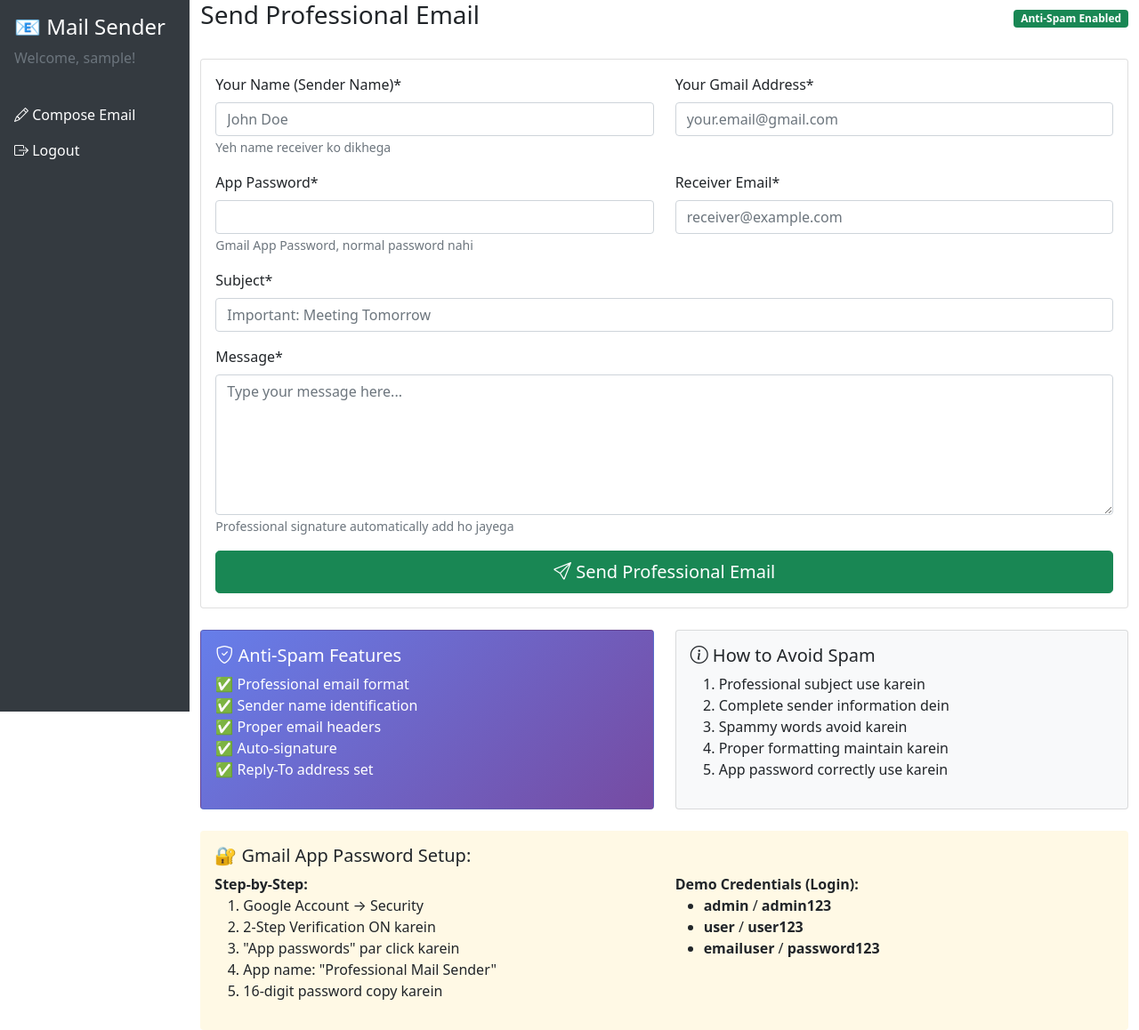
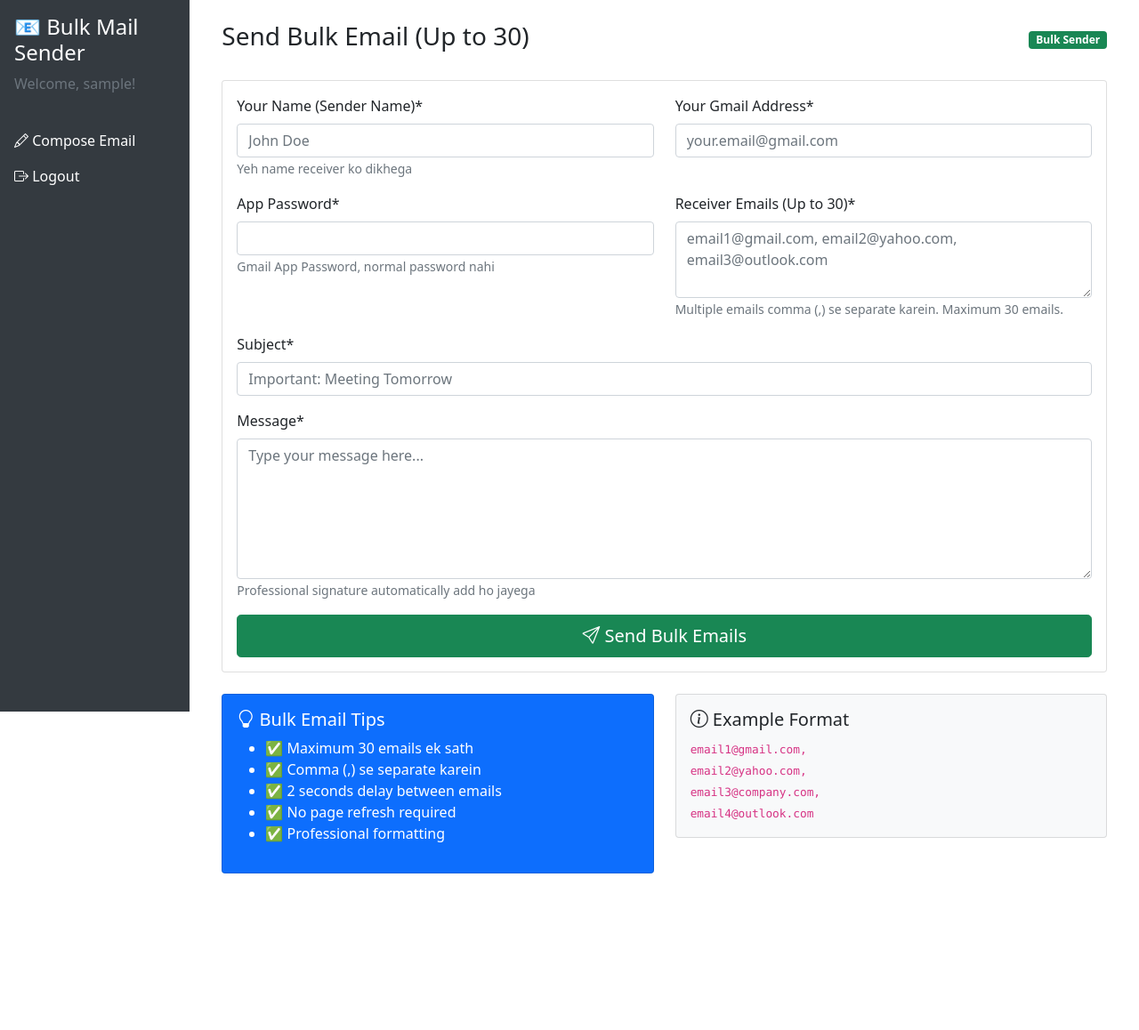
Before and after one commit to deepanshulodhi79-sudo/Deepanshu-s-, a Flask app: page /dashboard in a window 1280 px wide. Shown: the whole page at 89% size. After the commit the page ends 982 px from the top, so only its background shows below. Run offline with Flask 3, Linux system fonts and the light colour scheme; the visitor is signed in with stand-in values (Sample User, id 1).

Commit message:
Update dashboard.html

```diff
--- a/templates/dashboard.html
+++ b/templates/dashboard.html
@@ -11,7 +11,6 @@
         .sidebar .nav-link { color: white; }
         .sidebar .nav-link:hover { background: #495057; }
         .main-content { margin-left: 16.666667%; }
-        .spam-tips { background: linear-gradient(135deg, #667eea 0%, #764ba2 100%); color: white; }
 
         /* Popup Styles */
         .popup-overlay {
@@ -35,11 +34,24 @@
             border-radius: 15px;
             box-shadow: 0 20px 40px rgba(0,0,0,0.3);
             text-align: center;
-            min-width: 300px;
+            min-width: 400px;
+            max-width: 90%;
+            max-height: 80vh;
+            overflow-y: auto;
         }
         .popup-success { border-left: 5px solid #28a745; }
         .popup-error { border-left: 5px solid #dc3545; }
         .popup-icon { font-size: 3rem; margin-bottom: 1rem; }
+        .email-result {
+            text-align: left;
+            max-height: 200px;
+            overflow-y: auto;
+            background: #f8f9fa;
+            padding: 10px;
+            border-radius: 5px;
+            font-size: 0.9em;
+        }
+        .progress { height: 10px; }
     </style>
 </head>
 <body>
@@ -47,9 +59,18 @@
     <div class="popup-overlay" id="popupOverlay">
         <div class="popup-content" id="popupContent">
             <div class="popup-icon" id="popupIcon">📧</div>
-            <h4 id="popupTitle">Success</h4>
-            <p id="popupMessage">Email sent successfully!</p>
-            <button class="btn btn-primary mt-3" onclick="closePopup()">OK</button>
+            <h4 id="popupTitle">Sending Emails</h4>
+            <p id="popupMessage">Please wait...</p>
+
+            <!-- Progress Bar -->
+            <div class="progress mt-3 mb-3" id="progressBar" style="display: none;">
+                <div class="progress-bar progress-bar-striped progress-bar-animated" role="progressbar" style="width: 0%"></div>
+            </div>
+
+            <!-- Results -->
+            <div class="email-result mt-3" id="emailResults" style="display: none;"></div>
+
+            <button class="btn btn-primary mt-3" onclick="closePopup()" id="closeButton" style="display: none;">OK</button>
         </div>
     </div>
 
@@ -58,11 +79,11 @@
             <!-- Sidebar -->
             <div class="col-md-3 col-lg-2 sidebar p-0">
                 <div class="p-3">
-                    <h4>📧 Mail Sender</h4>
+                    <h4>📧 Bulk Mail Sender</h4>
                     <p class="text-muted">Welcome, {{ username }}!</p>
                 </div>
                 <nav class="nav flex-column">
-                    <a class="nav-link active" href="#compose" data-bs-toggle="tab">
+                    <a class="nav-link active" href="#compose">
                         <i class="bi bi-pencil"></i> Compose Email
                     </a>
                     <a class="nav-link" href="{{ url_for('logout') }}">
@@ -73,11 +94,10 @@
 
             <!-- Main Content -->
             <div class="col-md-9 col-lg-10 main-content">
-                <div class="tab-content">
-                    <div class="tab-pane fade show active" id="compose">
+                <div class="p-4">
                     <div class="d-flex justify-content-between align-items-center mb-4">
-                            <h3>Send Professional Email</h3>
-                            <span class="badge bg-success">Anti-Spam Enabled</span>
+                        <h3>Send Bulk Email (Up to 30)</h3>
+                        <span class="badge bg-success">Bulk Sender</span>
                     </div>
 
                     <div class="card">
@@ -102,8 +122,9 @@
                                         <small class="text-muted">Gmail App Password, normal password nahi</small>
                                     </div>
                                     <div class="col-md-6">
-                                            <label class="form-label">Receiver Email*</label>
-                                            <input type="email" class="form-control" name="receiver_email" required placeholder="receiver@example.com">
+                                        <label class="form-label">Receiver Emails (Up to 30)*</label>
+                                        <textarea class="form-control" name="receiver_email" rows="3" required placeholder="email1@gmail.com, email2@yahoo.com, email3@outlook.com"></textarea>
+                                        <small class="text-muted">Multiple emails comma (,) se separate karein. Maximum 30 emails.</small>
                                     </div>
                                 </div>
 
@@ -119,24 +140,24 @@
                                 </div>
 
                                 <button type="submit" class="btn btn-success btn-lg w-100">
-                                        <i class="bi bi-send"></i> Send Professional Email
+                                    <i class="bi bi-send"></i> Send Bulk Emails
                                 </button>
                             </form>
                         </div>
                     </div>
 
-                        <!-- Anti-Spam Tips -->
+                    <!-- Instructions -->
                     <div class="row mt-4">
                         <div class="col-md-6">
-                                <div class="card spam-tips">
+                            <div class="card bg-primary text-white">
                                 <div class="card-body">
-                                        <h5><i class="bi bi-shield-check"></i> Anti-Spam Features</h5>
-                                        <ul class="list-unstyled">
-                                            <li>✅ Professional email format</li>
-                                            <li>✅ Sender name identification</li>
-                                            <li>✅ Proper email headers</li>
-                                            <li>✅ Auto-signature</li>
-                                            <li>✅ Reply-To address set</li>
+                                    <h5><i class="bi bi-lightbulb"></i> Bulk Email Tips</h5>
+                                    <ul>
+                                        <li>✅ Maximum 30 emails ek sath</li>
+                                        <li>✅ Comma (,) se separate karein</li>
+                                        <li>✅ 2 seconds delay between emails</li>
+                                        <li>✅ No page refresh required</li>
+                                        <li>✅ Professional formatting</li>
                                     </ul>
                                 </div>
                             </div>
@@ -144,40 +165,13 @@
                         <div class="col-md-6">
                             <div class="card bg-light">
                                 <div class="card-body">
-                                        <h5><i class="bi bi-info-circle"></i> How to Avoid Spam</h5>
-                                        <ol>
-                                            <li>Professional subject use karein</li>
-                                            <li>Complete sender information dein</li>
-                                            <li>Spammy words avoid karein</li>
-                                            <li>Proper formatting maintain karein</li>
-                                            <li>App password correctly use karein</li>
-                                        </ol>
-                                    </div>
-                                </div>
-                            </div>
-                        </div>
-
-                        <!-- App Password Guide -->
-                        <div class="mt-4 p-3 bg-warning bg-opacity-10 rounded">
-                            <h5>🔐 Gmail App Password Setup:</h5>
-                            <div class="row">
-                                <div class="col-md-6">
-                                    <strong>Step-by-Step:</strong>
-                                    <ol>
-                                        <li>Google Account → Security</li>
-                                        <li>2-Step Verification ON karein</li>
-                                        <li>"App passwords" par click karein</li>
-                                        <li>App name: "Professional Mail Sender"</li>
-                                        <li>16-digit password copy karein</li>
-                                    </ol>
-                                </div>
-                                <div class="col-md-6">
-                                    <strong>Demo Credentials (Login):</strong>
-                                    <ul>
-                                        <li><strong>admin</strong> / <strong>admin123</strong></li>
-                                        <li><strong>user</strong> / <strong>user123</strong></li>
-                                        <li><strong>emailuser</strong> / <strong>password123</strong></li>
-                                    </ul>
+                                    <h5><i class="bi bi-info-circle"></i> Example Format</h5>
+                                    <code style="font-size: 0.8em;">
+                                        email1@gmail.com,<br>
+                                        email2@yahoo.com,<br>
+                                        email3@company.com,<br>
+                                        email4@outlook.com
+                                    </code>
                                 </div>
                             </div>
                         </div>
@@ -190,16 +184,30 @@
     <script src="https://cdn.jsdelivr.net/npm/bootstrap@5.1.3/dist/js/bootstrap.bundle.min.js"></script>
     <script>
         // Popup Functions
-        function showPopup(title, message, isSuccess) {
+        function showPopup(title, message, isSuccess, details = null) {
             const popup = document.getElementById('popupOverlay');
             const content = document.getElementById('popupContent');
             const icon = document.getElementById('popupIcon');
             const popupTitle = document.getElementById('popupTitle');
             const popupMessage = document.getElementById('popupMessage');
+            const resultsDiv = document.getElementById('emailResults');
+            const closeBtn = document.getElementById('closeButton');
+            const progressBar = document.getElementById('progressBar');
 
             // Set content
             popupTitle.textContent = title;
             popupMessage.textContent = message;
+
+            // Hide progress bar for final result
+            progressBar.style.display = 'none';
+
+            // Show details if available
+            if (details && details.length > 0) {
+                resultsDiv.style.display = 'block';
+                resultsDiv.innerHTML = '<strong>Detailed Results:</strong><br>' + details.join('<br>');
+            } else {
+                resultsDiv.style.display = 'none';
+            }
 
             // Set styles based on success/error
             if (isSuccess) {
@@ -212,7 +220,35 @@
                 icon.style.color = '#dc3545';
             }
 
+            // Show close button
+            closeBtn.style.display = 'block';
+
             // Show popup
+            popup.style.display = 'block';
+        }
+
+        function showSendingPopup(emailCount) {
+            const popup = document.getElementById('popupOverlay');
+            const content = document.getElementById('popupContent');
+            const icon = document.getElementById('popupIcon');
+            const popupTitle = document.getElementById('popupTitle');
+            const popupMessage = document.getElementById('popupMessage');
+            const resultsDiv = document.getElementById('emailResults');
+            const closeBtn = document.getElementById('closeButton');
+            const progressBar = document.getElementById('progressBar');
+
+            // Set sending state
+            popupTitle.textContent = 'Sending Emails';
+            popupMessage.textContent = `Sending ${emailCount} emails... Please wait.`;
+            icon.innerHTML = '⏳';
+            icon.style.color = '#ffc107';
+            content.className = 'popup-content';
+
+            // Show progress bar
+            progressBar.style.display = 'block';
+            resultsDiv.style.display = 'none';
+            closeBtn.style.display = 'none';
+
             popup.style.display = 'block';
         }
 
@@ -228,6 +264,13 @@
             const submitBtn = this.querySelector('button[type="submit"]');
             const originalText = submitBtn.innerHTML;
 
+            // Count emails
+            const receiverEmails = formData.get('receiver_email');
+            const emailList = receiverEmails.split(',').filter(email => email.trim()).length;
+
+            // Show sending popup
+            showSendingPopup(emailList);
+
             // Show loading state
             submitBtn.innerHTML = '<i class="bi bi-hourglass-split"></i> Sending...';
             submitBtn.disabled = true;
@@ -239,8 +282,9 @@
             .then(response => response.json())
             .then(data => {
                 if (data.success) {
-                    showPopup('Success!', data.message, true);
-                    document.getElementById('emailForm').reset();
+                    showPopup('Success!', data.message, true, data.details);
+                    // Form reset karna optional hai
+                    // document.getElementById('emailForm').reset();
                 } else {
                     showPopup('Error!', data.message, false);
                 }
```
Lines whose indentation alone changed are shown as unchanged.
